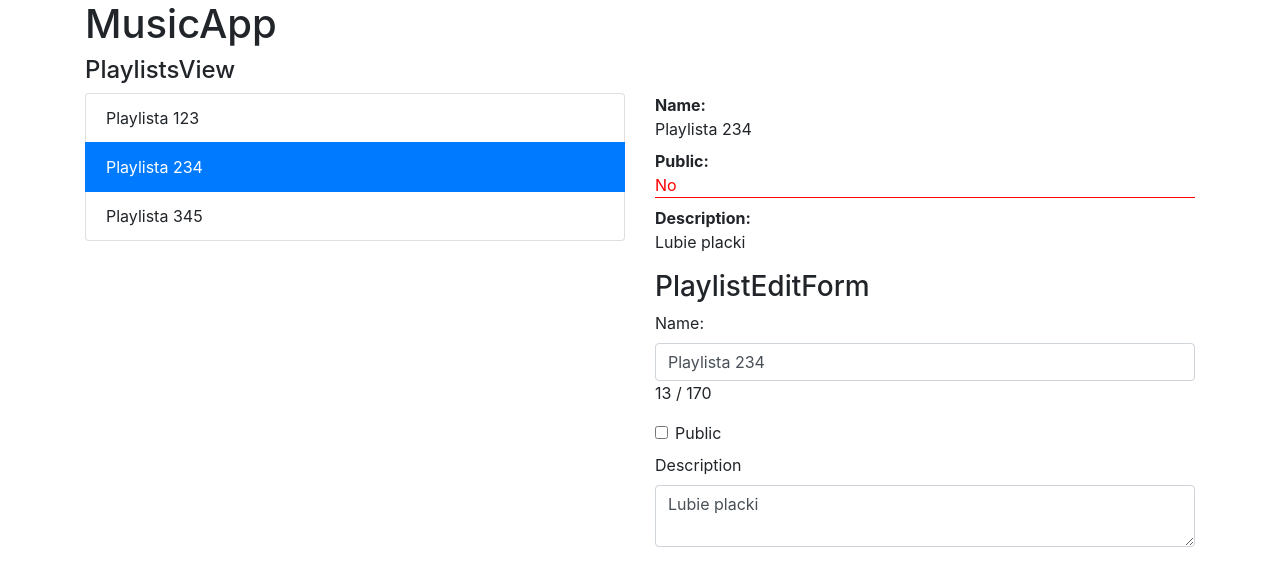
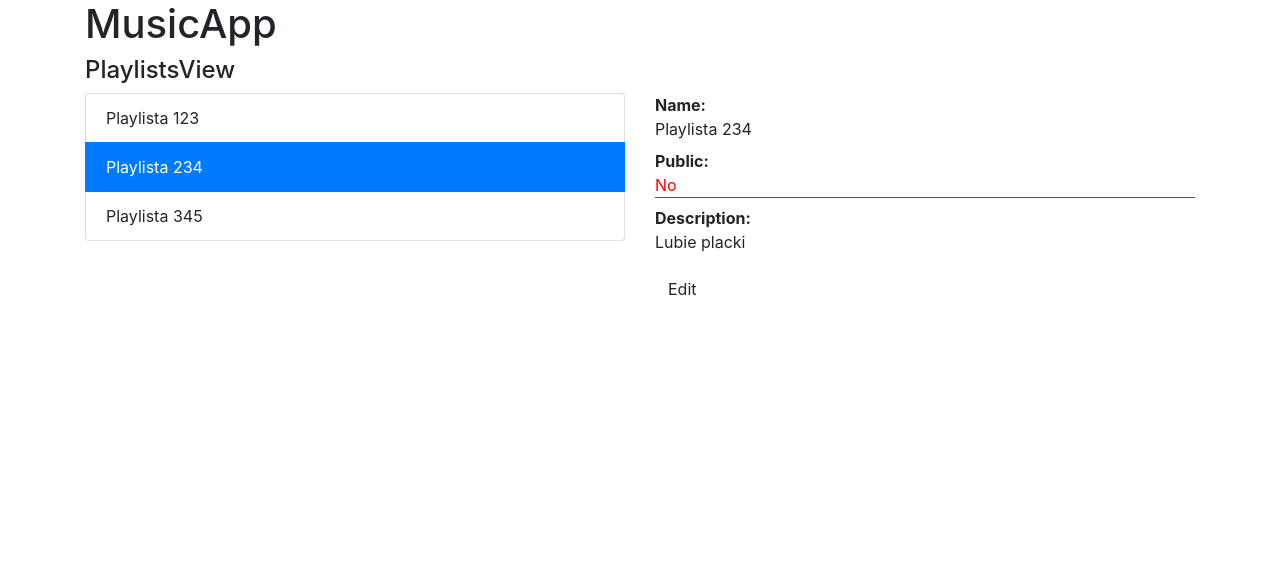
Before and after one commit to kruzyk/lufthansa-react-player, a React (Create React App) app: page / in a window 1280 px wide. Shown: the top 586 px of the page. Built offline with nearby package versions, Linux system fonts and the light colour scheme.

Commit message:
Save playlist excrcise

```diff
--- a/src/playlists/components/PlaylistDetails.tsx
+++ b/src/playlists/components/PlaylistDetails.tsx
@@ -25,6 +25,8 @@ export const PlaylistDetails: React.FC<Props> = ({ playlist }) => {
                 <dt>Description:</dt>
                 <dd>{playlist.description}</dd>
             </dl>
+
+            <button className="btn btn-edit">Edit</button>
         </div>
     )
 }
--- a/src/playlists/components/PlaylistEditForm.tsx
+++ b/src/playlists/components/PlaylistEditForm.tsx
@@ -53,6 +53,8 @@ export const PlaylistEditForm = ({ playlist }: Props) => {
                 <textarea className="form-control" value={description} onChange={e => setDescription(e.target.value)} ></textarea>
             </div>
 
+            <button className="btn btn-danger">Cancel</button>
+            <button className="btn btn-success">Save</button>
         </div>
     )
 }
--- a/src/playlists/containers/PlaylistsView.tsx
+++ b/src/playlists/containers/PlaylistsView.tsx
@@ -40,17 +40,35 @@ export const PlaylistsView = (props: Props) => {
     const [forceUpdate, setForceUpdate] = useState(Date.now())
     const [selectedId, setSelectedId] = useState<string | undefined>('234')
     const [selectedPlaylist, setSelectedPlaylist] = useState<Playlist | undefined>()
+    const [mode, setMode] = useState<'details' | 'form'>('details')
 
-    // Dont Repeat Yourself
-    // We Enjoy Typing
+    /* TODO:
+        - Przycisk Edit w Details "przełącza" na formularza (*zmiana mode! props!)
+        - Przycisk Cancel w Formularzu "przełącza" na details (*zmiana mode! props!)
+        - Przycisk Save w Formularzu:
+            - "przełącza" na details (*zmiana mode! props!)
+            - przekazuje Draft (szkic / nizapisane dane playlisty *props!) do PlaylistsView
+            - PlaylistsView podmienia szkic na liście playlist (! Immutable - kopia renderuje!)
+
+        - Zapisana playlista jest widoczna na liscie i w details!
+    */
+
+    const edit = () => {/*  */ }
+    const cancel = () => {/*  */ }
+    const save = (draft: Playlist) => {
+        /* update playlistS!   */
+        const index = playlists.findIndex(p => p.id === draft.id)
+        if (index !== -1) {
+            playlists[index] = draft /// WRONG!! Mutable Code!
+        }
+    }
+
 
     useEffect(() => {
-        // console.log('Render Real DOM')
         setSelectedPlaylist(playlists.find(p => p.id == selectedId))
 
     }, [selectedId, forceUpdate])
 
-    // console.log('Render VirtualDOM')
     return (
         <div>
             <h4>PlaylistsView</h4>
@@ -70,9 +88,9 @@ export const PlaylistsView = (props: Props) => {
                 </div>
                 <div className="col">
 
-                    {selectedPlaylist && <PlaylistDetails playlist={selectedPlaylist} />}
+                    {selectedPlaylist && mode === 'details' && <PlaylistDetails playlist={selectedPlaylist} />}
 
-                    {selectedPlaylist && <PlaylistEditForm  playlist={selectedPlaylist} />}
+                    {selectedPlaylist && mode === 'form' && <PlaylistEditForm playlist={selectedPlaylist} />}
                 </div>
             </div>
         </div>
```
